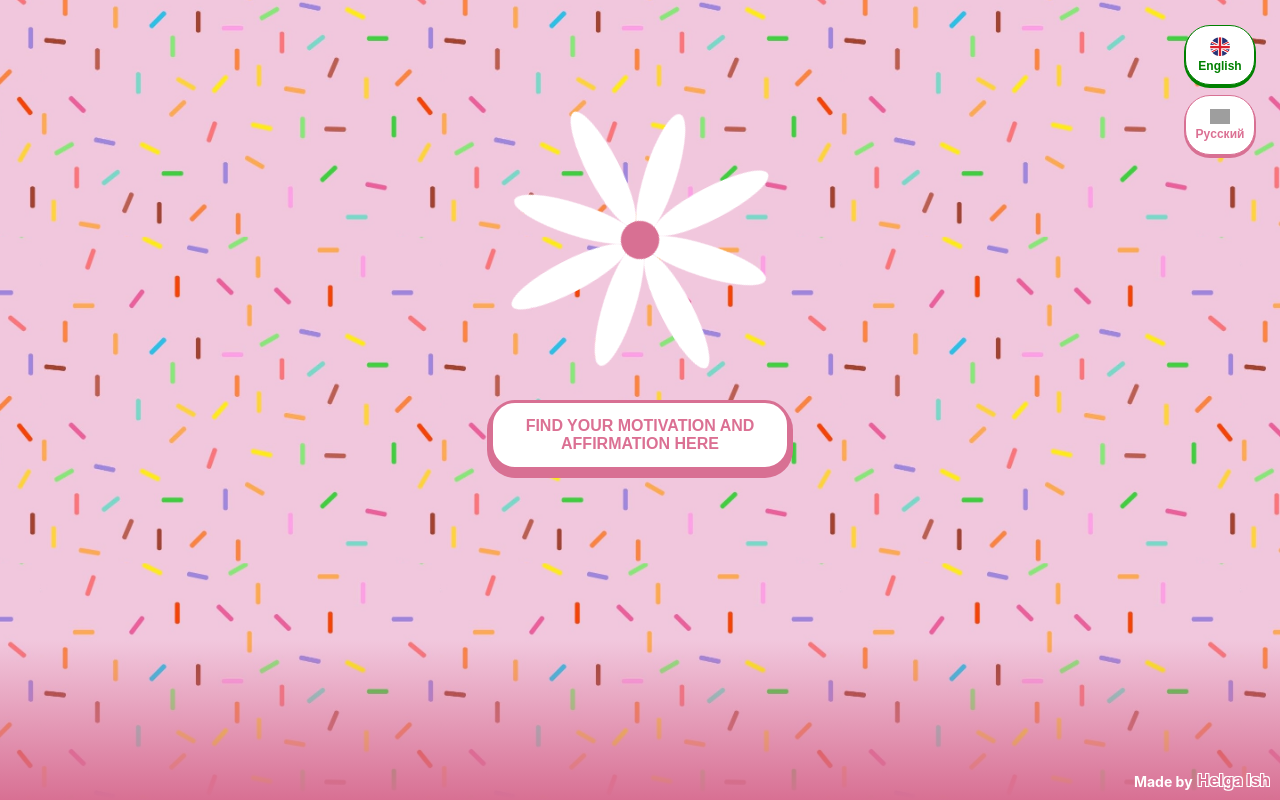
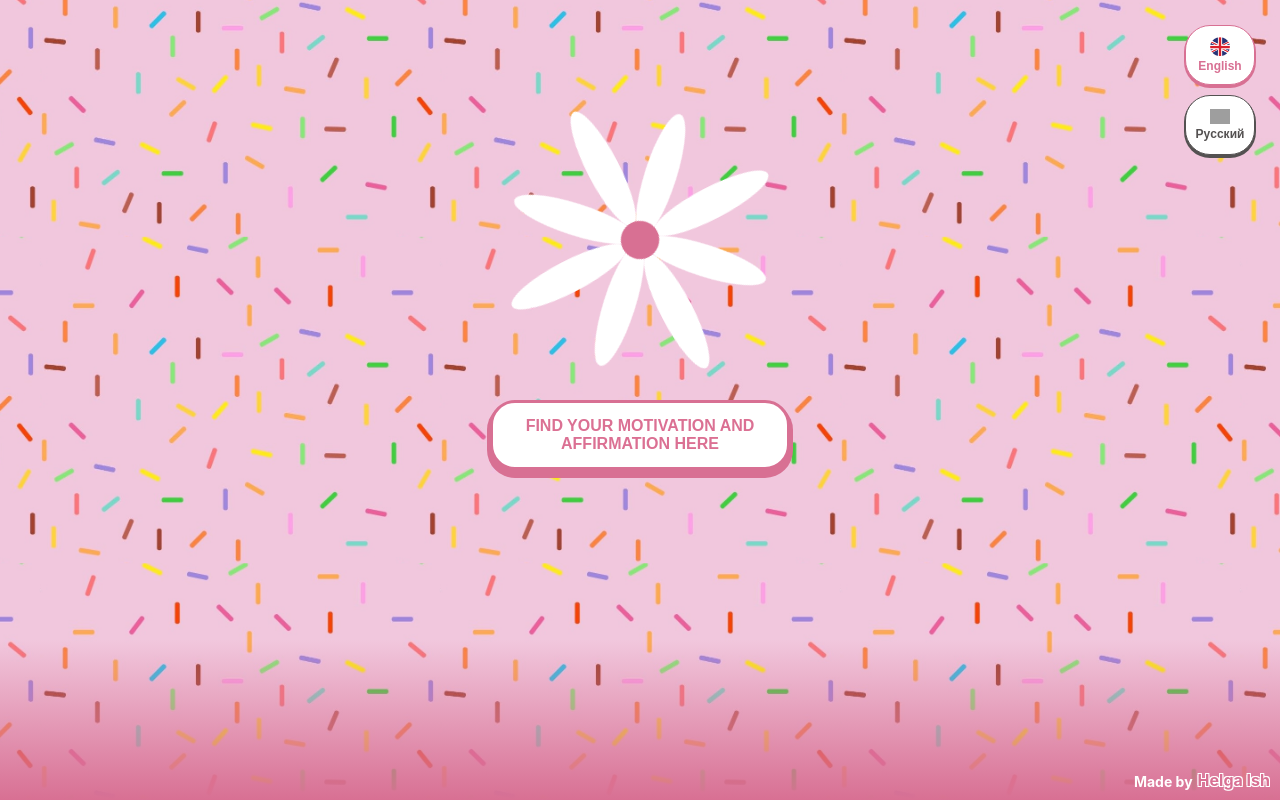
Before and after one commit to helga-ish/motivator, a React (Create React App) app: page / in a window 1280 px wide. Built offline with nearby package versions, Linux system fonts and the light colour scheme; grey boxes are pictures that could not be loaded.

Commit message:
fix: change colors for lang buttons

```diff
--- a/src/App.css
+++ b/src/App.css
@@ -47,15 +47,15 @@
 }
 
 .change-languages_button.active {
-  color: #008000;
-  box-shadow: 0px 2px 0px 1px rgb(0, 128, 0);
-  border: 1px solid #008000;
+  color: #d87093;
+  box-shadow: 0px 2px 0px 1px rgb(216, 112, 147);
+  border: 1px solid rgb(216, 112, 147);
 }
 
 .change-languages_button.inactive {
-  color:palevioletred;
-  box-shadow: 0px 2px 0px 1px #d87093;
-  border: 1px solid #d87093;
+  color:rgb(84, 81, 81);
+  box-shadow: 0px 2px 0px 1px rgb(84, 81, 81);
+  border: 1px solid rgb(84, 81, 81);
 }
 
 .change-languages_button_eng {
@@ -114,7 +114,7 @@
   align-content: center;
   width: max-content;
   height: min-content;
-  background-color: white;
+  background-color: rgb(255, 255, 255);
   color: #d87093;
   border: 3px solid #d87093;
   border-radius: 25px;
@@ -137,16 +137,16 @@
 }
 
 .note-flower {
-  width: 50px;
+  width: 40px;
   cursor: pointer;
 }
 
 .note-button {
   border: none;
   background-color: white;
-  color: #008000;
-  font-size: 13px;
-  font-weight: bold;
+  color: rgb(84, 81, 81);
+  font-size: 12px;
+  font-weight: 600;
   cursor: pointer;
 }
 
```
